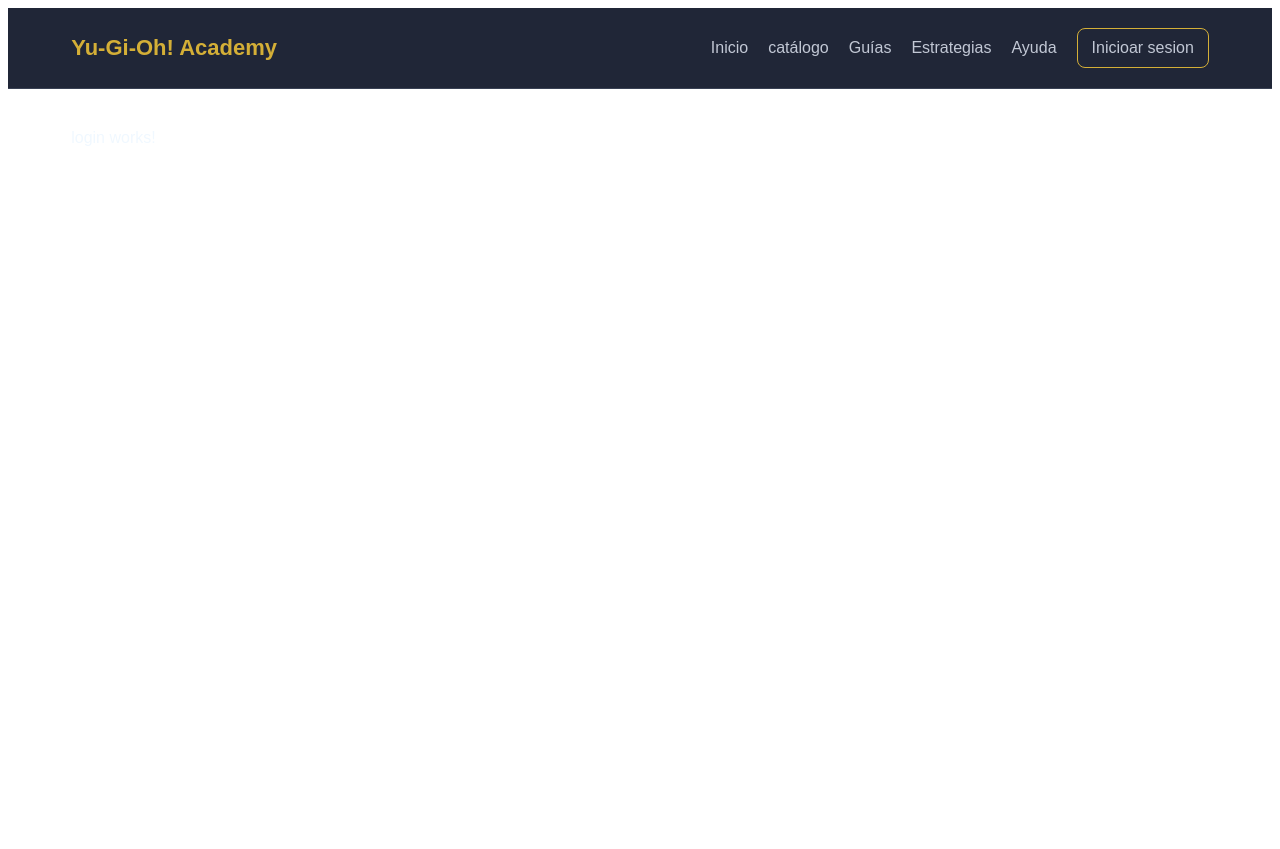
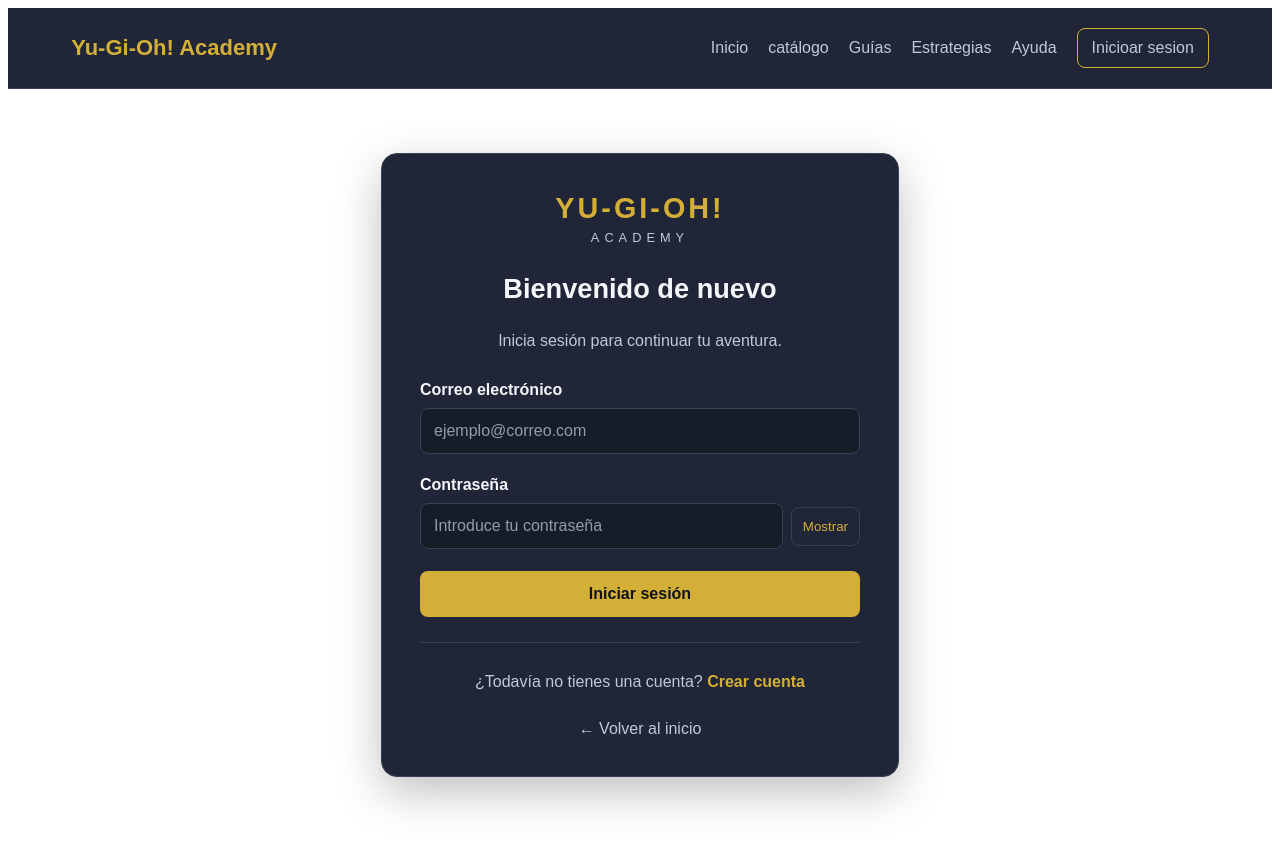
Before and after one commit to marioadalfiquezadamarcelino-cloud/YuGiOhAcademy, an Angular app: page /login in a window 1280 px wide. Before the commit the page ends 816 px from the top, so only its background shows below. Built offline with nearby package versions, Linux system fonts and the light colour scheme.

Commit message:
feat: crear pagina de inicio de sesion

```diff
--- a/src/app/pages/login/login.css
+++ b/src/app/pages/login/login.css
@@ -0,0 +1,194 @@
+
+:host {
+  display: block;
+  min-height: 100%;
+}
+
+.login {
+  display: flex;
+  justify-content: center;
+  align-items: center;
+  min-height: 75vh;
+  padding: 40px 20px;
+}
+
+.login-card {
+  width: 100%;
+  max-width: 440px;
+  padding: 38px;
+  background: #202637;
+  border: 1px solid #394154;
+  border-radius: 16px;
+  box-shadow: 0 15px 45px rgba(0, 0, 0, 0.25);
+}
+
+.logo {
+  margin-bottom: 28px;
+  text-align: center;
+}
+
+.logo span {
+  color: #d4af37;
+  font-size: 1.8rem;
+  font-weight: 900;
+  letter-spacing: 3px;
+}
+
+.logo p {
+  margin: 5px 0 0;
+  color: #c2c8d5;
+  font-size: 0.8rem;
+  letter-spacing: 5px;
+}
+
+.cabecera {
+  margin-bottom: 28px;
+  text-align: center;
+}
+
+.cabecera h1 {
+  color: #f5f6fa;
+  font-size: 1.7rem;
+}
+
+.cabecera p {
+  color: #c2c8d5;
+  line-height: 1.6;
+}
+
+.campo {
+  display: flex;
+  flex-direction: column;
+  gap: 9px;
+  margin-bottom: 22px;
+}
+
+.campo label {
+  color: #f5f6fa;
+  font-weight: 700;
+}
+
+.campo input {
+  width: 100%;
+  min-width: 0;
+  padding: 13px;
+  color: #f5f6fa;
+  background: #171c29;
+  border: 1px solid #394154;
+  border-radius: 8px;
+  font: inherit;
+  box-sizing: border-box;
+}
+
+.campo input::placeholder {
+  color: #929bad;
+}
+
+.campo input:focus {
+  outline: 2px solid #d4af37;
+  border-color: #d4af37;
+}
+
+.campo-contrasena {
+  display: flex;
+  align-items: center;
+  gap: 8px;
+}
+
+.campo-contrasena input {
+  flex: 1;
+}
+
+.boton-ojo {
+  padding: 11px;
+  color: #d4af37;
+  background: transparent;
+  border: 1px solid #394154;
+  border-radius: 8px;
+  cursor: pointer;
+}
+
+.boton-ojo:hover {
+  background: #30394c;
+}
+
+.boton-login {
+  width: 100%;
+  padding: 14px;
+  color: #10131c;
+  background: #d4af37;
+  border: none;
+  border-radius: 8px;
+  font-size: 1rem;
+  font-weight: 800;
+  cursor: pointer;
+  transition: background 0.2s ease;
+}
+
+.boton-login:hover {
+  background: #f0d477;
+}
+
+.mensaje {
+  margin-bottom: 18px;
+  padding: 12px;
+  border-radius: 8px;
+  font-size: 0.9rem;
+  line-height: 1.5;
+}
+
+.error {
+  color: #ffc0c0;
+  background: #542b35;
+  border: 1px solid #a94c5b;
+}
+
+.exito {
+  color: #c8f3d5;
+  background: #254b3a;
+  border: 1px solid #478663;
+}
+
+.separador {
+  height: 1px;
+  margin: 25px 0;
+  background: #394154;
+}
+
+.registro {
+  color: #c2c8d5;
+  text-align: center;
+  line-height: 1.7;
+}
+
+.registro a {
+  color: #d4af37;
+  font-weight: 700;
+  text-decoration: none;
+}
+
+.registro a:hover {
+  text-decoration: underline;
+}
+
+.volver {
+  display: block;
+  margin-top: 25px;
+  color: #c2c8d5;
+  text-align: center;
+  text-decoration: none;
+}
+
+.volver:hover {
+  color: #d4af37;
+}
+
+@media (max-width: 480px) {
+  .login {
+    padding: 25px 12px;
+  }
+
+  .login-card {
+    padding: 25px 20px;
+  }
+}
--- a/src/app/pages/login/login.html
+++ b/src/app/pages/login/login.html
@@ -1 +1,86 @@
-<p>login works!</p>
+
+<section class="login">
+  <div class="login-card">
+
+    <div class="logo">
+      <span>YU-GI-OH!</span>
+      <p>ACADEMY</p>
+    </div>
+
+    <header class="cabecera">
+      <h1>Bienvenido de nuevo</h1>
+      <p>Inicia sesión para continuar tu aventura.</p>
+    </header>
+
+    <form (ngSubmit)="iniciarSesion()" #formulario="ngForm">
+
+      <div class="campo">
+        <label for="correo">Correo electrónico</label>
+
+        <input
+          type="email"
+          id="correo"
+          name="correo"
+          [(ngModel)]="correo"
+          placeholder="ejemplo@correo.com"
+          autocomplete="email"
+          required
+        />
+      </div>
+
+      <div class="campo">
+        <label for="contrasena">Contraseña</label>
+
+        <div class="campo-contrasena">
+          <input
+            [type]="mostrarContrasena ? 'text' : 'password'"
+            id="contrasena"
+            name="contrasena"
+            [(ngModel)]="contrasena"
+            placeholder="Introduce tu contraseña"
+            autocomplete="current-password"
+            required
+          />
+
+          <button
+            type="button"
+            class="boton-ojo"
+            (click)="alternarContrasena()"
+            [attr.aria-label]="mostrarContrasena ? 'Ocultar contraseña' : 'Mostrar contraseña'"
+          >
+            {{ mostrarContrasena ? 'Ocultar' : 'Mostrar' }}
+          </button>
+        </div>
+      </div>
+
+      @if (mensajeError) {
+        <div class="mensaje error" role="alert">
+          {{ mensajeError }}
+        </div>
+      }
+
+      @if (mensajeExito) {
+        <div class="mensaje exito" role="status">
+          {{ mensajeExito }}
+        </div>
+      }
+
+      <button type="submit" class="boton-login">
+        Iniciar sesión
+      </button>
+
+    </form>
+
+    <div class="separador"></div>
+
+    <p class="registro">
+      ¿Todavía no tienes una cuenta?
+      <a routerLink="/registro">Crear cuenta</a>
+    </p>
+
+    <a routerLink="/inicio" class="volver">
+      ← Volver al inicio
+    </a>
+
+  </div>
+</section>
--- a/src/app/pages/login/login.ts
+++ b/src/app/pages/login/login.ts
@@ -1,9 +1,48 @@
+
 import { Component } from '@angular/core';
+import { FormsModule } from '@angular/forms';
+import { RouterLink } from '@angular/router';
 
 @Component({
-  imports: [],
   selector: 'app-login',
-  styleUrl: './login.css',
+  standalone: true,
+  imports: [FormsModule, RouterLink],
   templateUrl: './login.html',
+  styleUrl: './login.css'
 })
-export class Login {}
+export class Login {
+  correo = '';
+  contrasena = '';
+
+  mostrarContrasena = false;
+  mensajeError = '';
+  mensajeExito = '';
+
+  iniciarSesion(): void {
+    this.mensajeError = '';
+    this.mensajeExito = '';
+
+    if (!this.correo.trim() || !this.contrasena.trim()) {
+      this.mensajeError = 'Todos los campos son obligatorios.';
+      return;
+    }
+
+    const formatoCorreo = /^[^\s@]+@[^\s@]+\.[^\s@]+$/;
+
+    if (!formatoCorreo.test(this.correo)) {
+      this.mensajeError = 'Introduce un correo electrónico válido.';
+      return;
+    }
+
+    if (this.contrasena.length < 8) {
+      this.mensajeError = 'La contraseña debe tener al menos 8 caracteres.';
+      return;
+    }
+
+    this.mensajeExito = 'Formulario validado correctamente.';
+  }
+
+  alternarContrasena(): void {
+    this.mostrarContrasena = !this.mostrarContrasena;
+  }
+}
```
